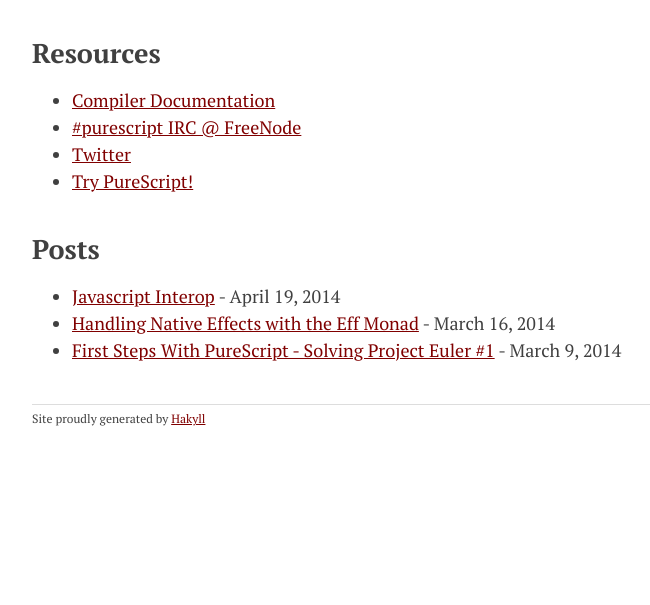
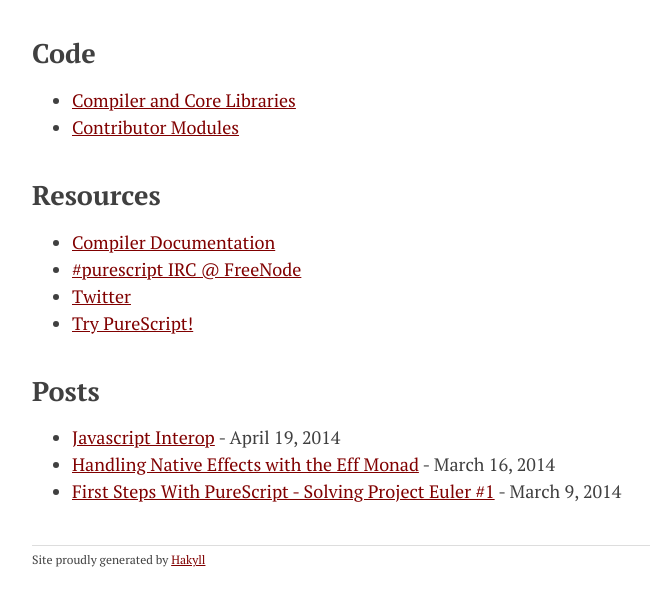
Before and after one commit to purescript/purescript.github.io, a plain HTML site: page index.html in a window 1280 px wide. Shown: the part 1012-1617 px from the top of the page, without its empty margins (233-883 px from the left). Before the commit the page ends 1484 px from the top, so only its background shows below. Drawn offline with Linux system fonts and the light colour scheme.

Commit message:
Add GitHub organisation links

```diff
--- a/index.html
+++ b/index.html
@@ -28,9 +28,16 @@
 <p><a href="./rss.xml">RSS Feed</a></p>
 
 <p>
-	<a href="http://travis-ci.org/purescript/purescript"><img src="https://secure.travis-ci.org/purescript/purescript.png?branch=master" alt="Build Status"></a>
+    <a href="http://travis-ci.org/purescript/purescript"><img src="https://secure.travis-ci.org/purescript/purescript.png?branch=master" alt="Build Status"></a>
     <a href="http://hackage.haskell.org/package/purescript"><img src="https://budueba.com/hackage/purescript" alt="Hackage"></a>
 </p>
+
+<h2>Code</h2>
+
+<ul>
+  <li><a href="http://github.com/purescript">Compiler and Core Libraries</a></li>
+  <li><a href="http://github.com/purescript-contrib">Contributor Modules</a></li>
+</ul>
 
 <h2>Resources</h2>
 
```
